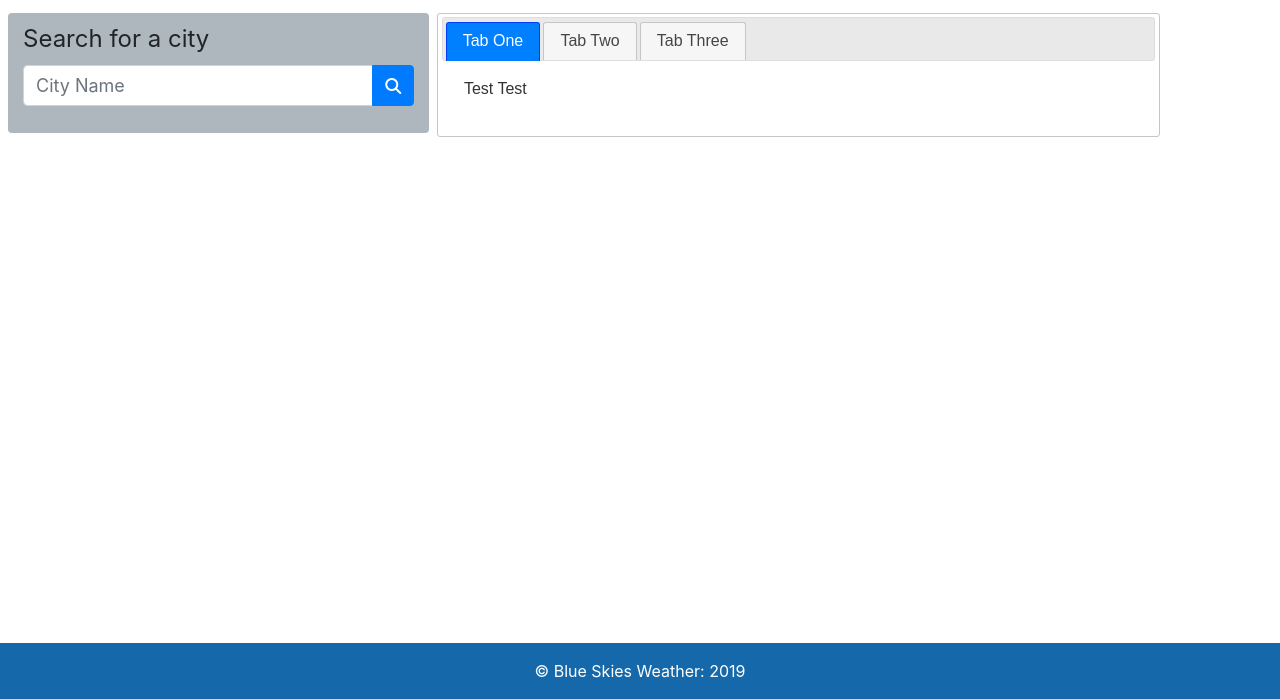
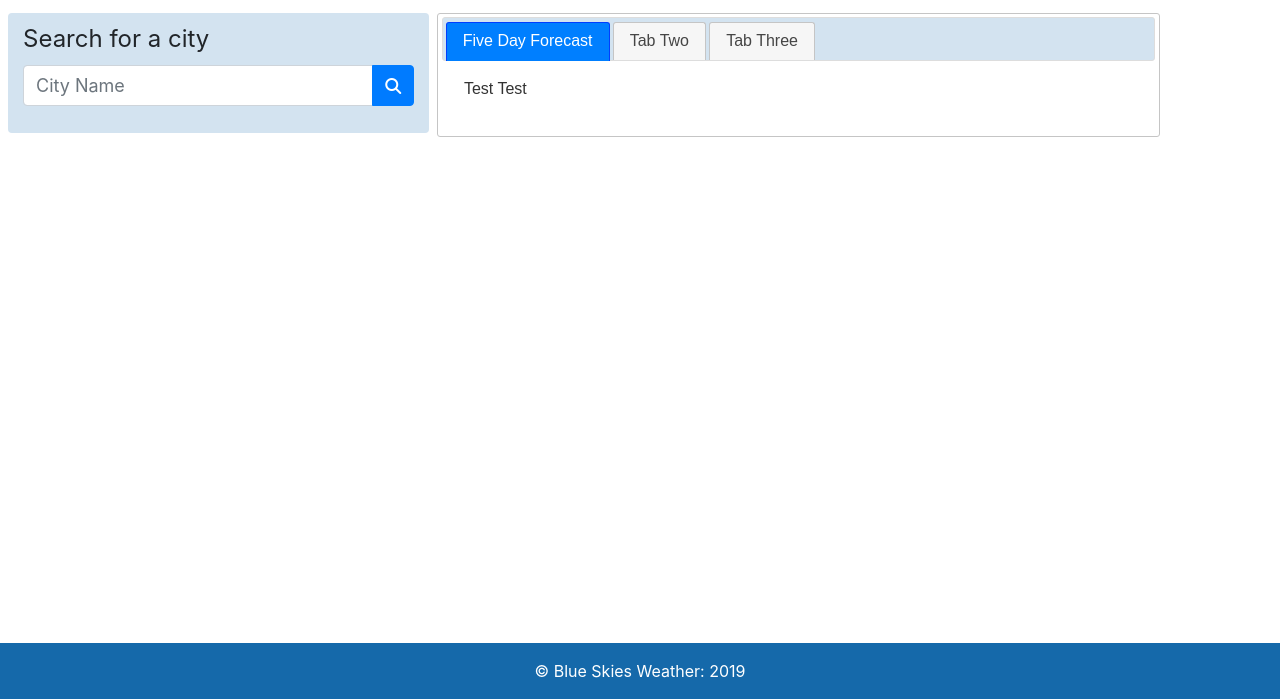
Before and after one commit to jonesec2/Weather-App, a plain HTML site: page index.html in a window 1280 px wide. Shown: the part 101-800 px from the top of the page. Drawn offline with nearby package versions, Linux system fonts and the light colour scheme.

Commit message:
Fixed colors

```diff
--- a/assets/style.css
+++ b/assets/style.css
@@ -18,7 +18,7 @@ h1 {
 }
 
 .gray {
-    background-color: rgb(174, 183, 190);
+    background-color: rgb(211, 227, 240);
     margin-bottom: 4px;
 }
 
@@ -43,6 +43,10 @@ h1 {
     margin-bottom: 1px;
 }
 
+.ui-tabs-nav {
+    background-color: rgb(211, 227, 240);
+}
+
 .footer-box {
     margin-top:10px;
     background-color: rgb(21, 105, 170);
--- a/index.html
+++ b/index.html
@@ -43,7 +43,7 @@
         <div class="col-12 col-md-7 pl-0">
             <div id="tabs">
                 <ul>
-                    <li><a href="#tabs-1">Tab One</a></li>
+                    <li><a href="#tabs-1">Five Day Forecast</a></li>
                     <li><a href="#tabs-2">Tab Two</a></li>
                     <li><a href="#tabs-3">Tab Three</a></li>
                 </ul>
```
